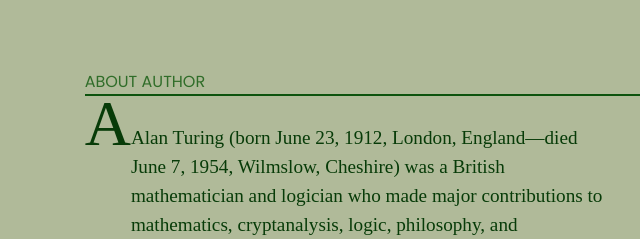
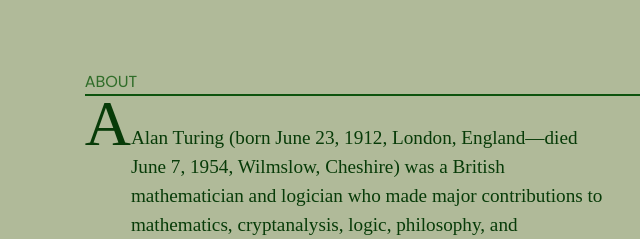
Before and after one commit to zahra-ershad/Front-End-Practice, a plain HTML site: page CSS/Grid-css/index.html in a window 1280 px wide. Shown: the part 277-516 px from the top of the page, 640-1280 px from the left. Drawn offline with Linux system fonts and the light colour scheme.

Commit message:
Update index.html

```diff
--- a/CSS/Grid-css/index.html
+++ b/CSS/Grid-css/index.html
@@ -21,7 +21,7 @@
         <div class="text-box-1" id="bio">
 
             <div class="auther">
-                ABOUT AUTHOR
+                ABOUT
             </div>
             <div class="description">
                 <span class="Big-letter">A</span>
```
